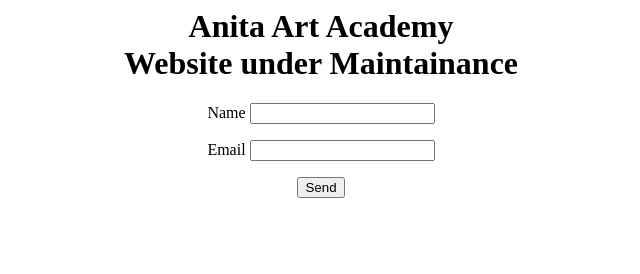
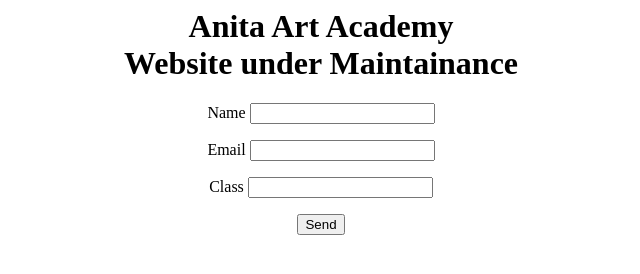
Before and after one commit to SriAbhay/anitart, a plain HTML site: page index.html in a window 1280 px wide. Shown: the whole page, without its empty margins (319-959 px from the left). Drawn offline with Linux system fonts and the light colour scheme.

Commit message:
Update index.html

```diff
--- a/index.html
+++ b/index.html
@@ -13,6 +13,9 @@
     <label>Email <input type="email" name="email" /></label>
   </p>
   <p>
+   <p>
+    <label>Class <input type="text" name="class" /></label>
+  </p>
     <button type="submit">Send</button>
   </p>
 </form>
```
